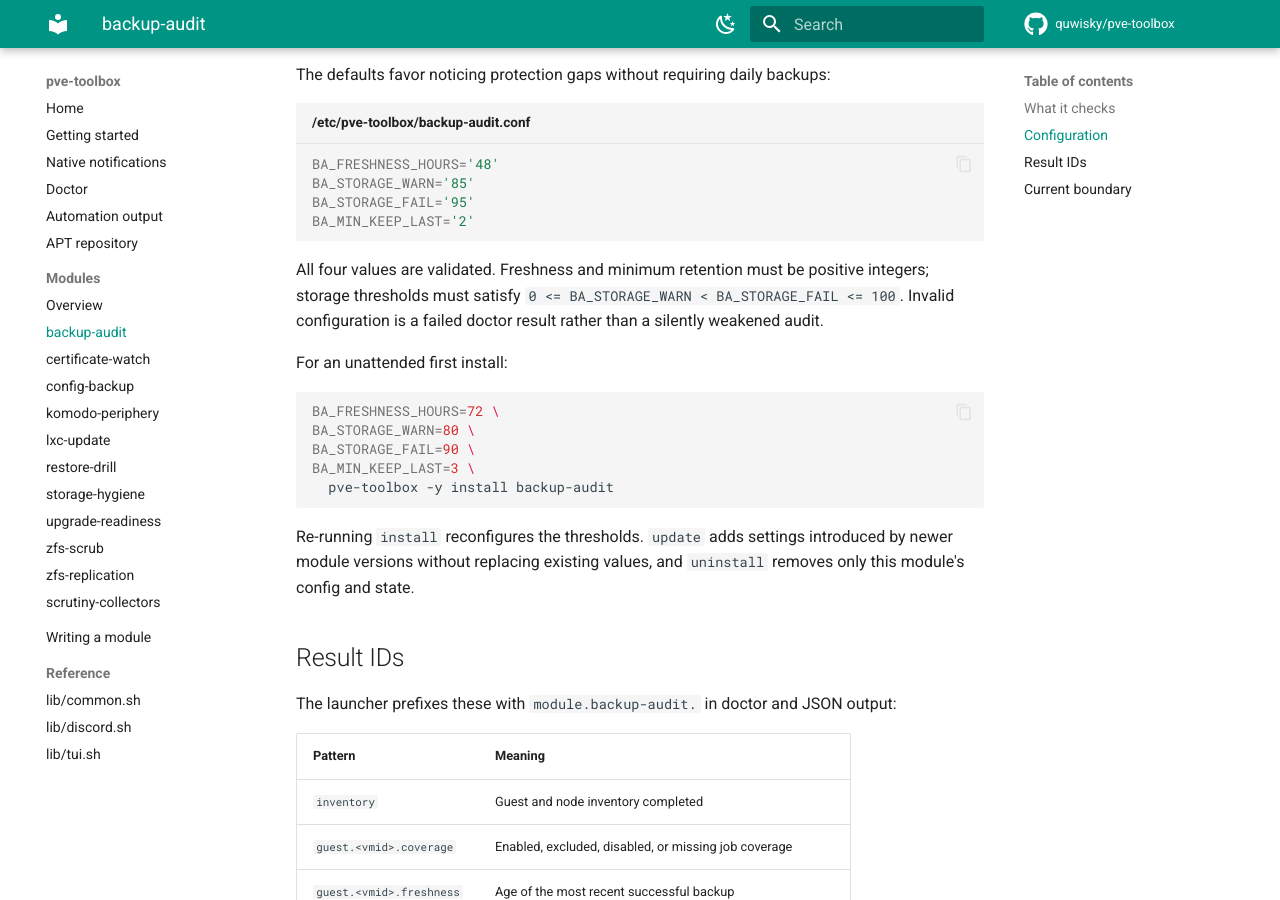
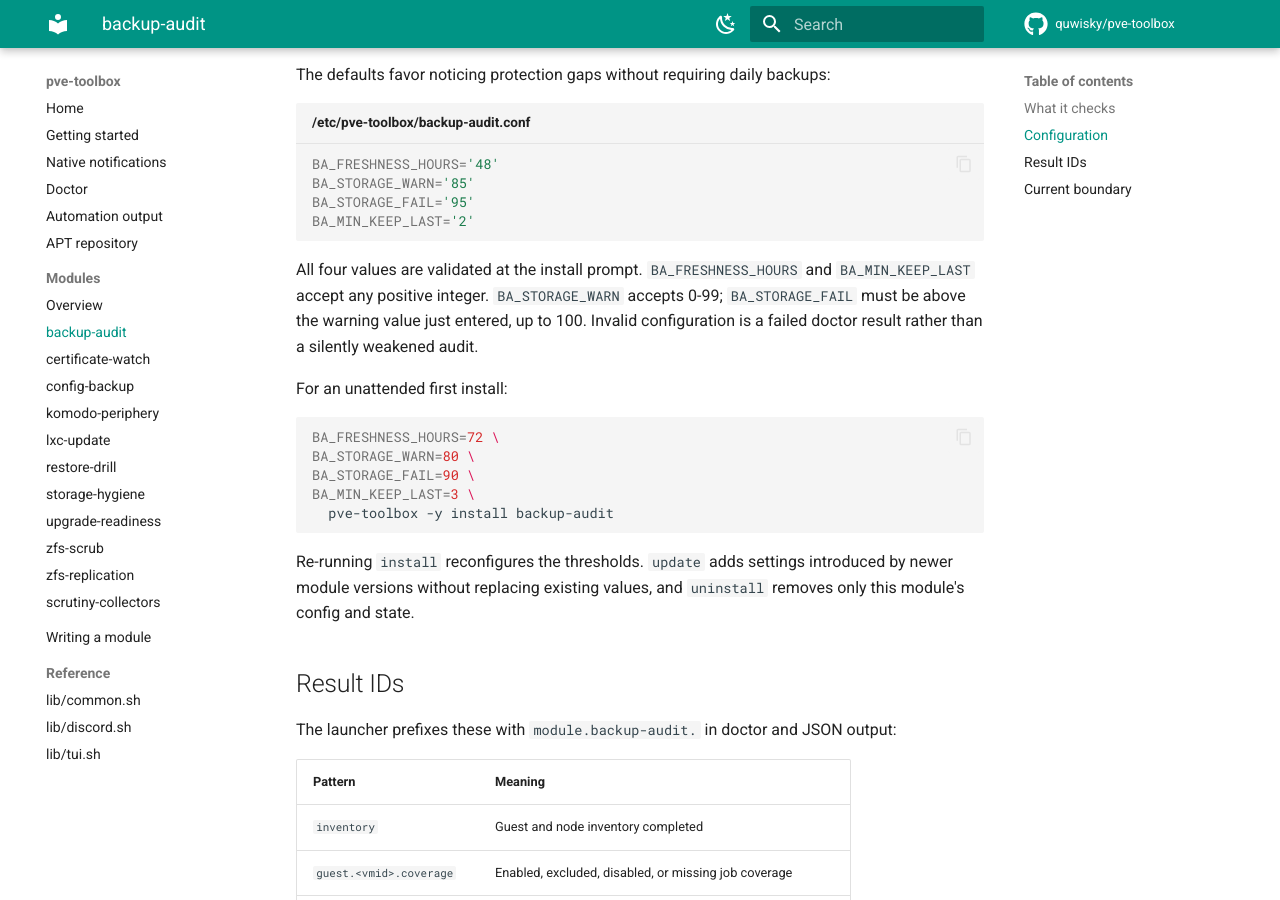
Before and after one commit to quwisky/pve-toolbox, an MkDocs documentation site: the page built from docs/modules/backup-audit.md, in a window 1280 px wide and 900 px high, scrolled down 1302 px. Built offline with MkDocs 1.6.1 and Material for MkDocs 9.7.7, drawn with Linux system fonts in a browser that asks for light colours; comment, search, counter and statistics services are not loaded.

Commit message:
docs(audit): document accepted setting ranges

````diff
--- a/docs/modules/backup-audit.md
+++ b/docs/modules/backup-audit.md
@@ -66,10 +66,11 @@ BA_STORAGE_FAIL='95'
 BA_MIN_KEEP_LAST='2'
 ```
 
-All four values are validated. Freshness and minimum retention must be positive
-integers; storage thresholds must satisfy
-`0 <= BA_STORAGE_WARN < BA_STORAGE_FAIL <= 100`. Invalid configuration is a
-failed doctor result rather than a silently weakened audit.
+All four values are validated at the install prompt. `BA_FRESHNESS_HOURS` and
+`BA_MIN_KEEP_LAST` accept any positive integer. `BA_STORAGE_WARN` accepts
+0-99; `BA_STORAGE_FAIL` must be above the warning value just entered, up to
+100. Invalid configuration is a failed doctor result rather than a silently
+weakened audit.
 
 For an unattended first install:
 
````
Also changed, not shown: docs/modules/certificate-watch.md (+4 -0 lines), docs/modules/restore-drill.md (+6 -0 lines), docs/modules/storage-hygiene.md (+5 -2 lines), docs/modules/upgrade-readiness.md (+5 -0 lines).
